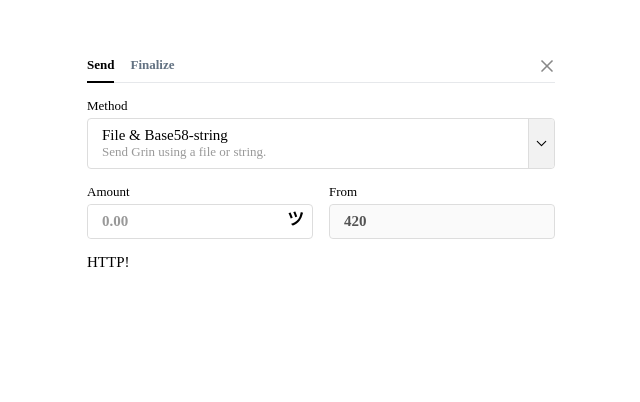
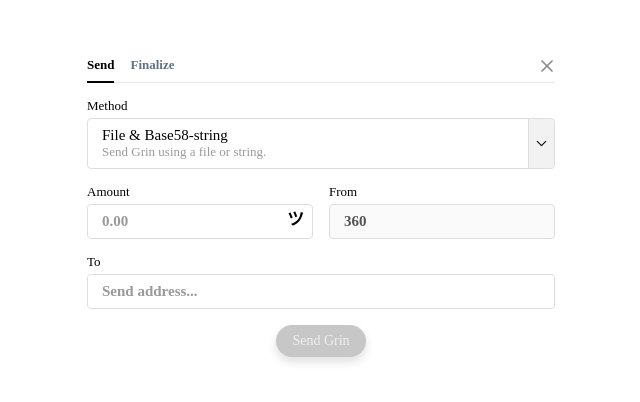
Before and after one commit to nijynot/wimble, a React app: page /#/send/http in a window 1280 px wide. Shown: the top 402 px of the page, without its empty margins (319-959 px from the left). Built offline with nearby package versions, Linux system fonts and the light colour scheme; the HTML template or start-up script is replaced by a standard one; a web font is replaced by a local one.

Commit message:
add `react-spring` transitions and tweak http page

```diff
--- a/src/renderer/views/App.js
+++ b/src/renderer/views/App.js
@@ -44,7 +44,7 @@ function App(props) {
     },
   };
 
-  const transitions = useTransition(location, location => location.pathname, {
+  const transitions = useTransition(location, location => location.pathname.split('/')[1], {
     ...animation,
   })
 
@@ -78,13 +78,13 @@ function App(props) {
         <div className="App-drag"></div>
       </div>
       <Route path="/" render={() => (
-        // <div className={cx('App', { hide: (isSettingsActive || isReceiveActive || isSendActive) })}>
-        <div className={cx('App')}>
+        <div className={cx('App', { hide: (isSettingsActive || isReceiveActive || isSendActive) })}>
+        {/*<div className={cx('App')}>*/}
           <HomePage
             setSend={() => setSend(true)}
             setReceive={() => setReceive(true)}
           />
-          {location.pathname}
+          {/*location.pathname*/}
           <Link to="/settings">
             <button
               className="App-settings-btn"
@@ -95,7 +95,15 @@ function App(props) {
           </Link>
         </div>
       )} />
-      <Switch>
+      {transitions.map(({ item, key, props }) => {
+        return <animated.div key={key} style={{
+          ...props,
+          background: 'white',
+          zIndex: 10000,
+          width: (item.pathname.split('/')[1] !== '') ? '100%' : null,
+          height: (item.pathname.split('/')[1] !== '') ? '100%' : null,
+        }}>
+        <Switch location={item}>
           <Route path="/send/:method" render={() => <SendPage />} />
           <Route path="/receive" render={() => <ReceivePage />} />
           <Route path="/settings" render={() => (
@@ -108,6 +116,8 @@ function App(props) {
             />
           )} />
         </Switch>
+        </animated.div>;
+      })}
     </React.Fragment>
   );
 }
--- a/src/renderer/views/components/OutsideClickHandler.js
+++ b/src/renderer/views/components/OutsideClickHandler.js
@@ -3,7 +3,6 @@ import PropTypes from 'prop-types';
 import cx from 'classnames';
 
 import { addEventListener } from 'consolidated-events';
-// import objectValues from 'object.values';
 
 const DISPLAY = {
   BLOCK: 'block',
--- a/src/renderer/views/pages/Home/HomePage.js
+++ b/src/renderer/views/pages/Home/HomePage.js
@@ -10,10 +10,10 @@ export default function HomePage(props) {
   const summary = {
     last_confirmed_height: 55086,
     minimum_confirmations: 1,
-    total: 420000000000,
+    total: 360000000000,
     amount_awaiting_confirmation: 0,
     amount_immature: 0,
-    amount_currently_spendable: 420000000000,
+    amount_currently_spendable: 360000000000,
     amount_locked: 0,
   };
   const txs = [
--- a/src/renderer/views/pages/Home/HomePage.scss
+++ b/src/renderer/views/pages/Home/HomePage.scss
@@ -12,7 +12,9 @@
   //   filter: blur(0px);
   // }
 }
-.Home-header {}
+.Home-header {
+  margin-top: 48px;
+}
 .Home-balance {}
 .Home-balance-subheading {
   text-align: center;
--- a/src/renderer/views/pages/Send/SendPage.js
+++ b/src/renderer/views/pages/Send/SendPage.js
@@ -5,7 +5,6 @@ import { Route, Link, Switch, withRouter } from 'react-router-dom';
 
 import Send from './components/Send';
 import Finalize from './components/Finalize';
-// import useRouter from 'hooks/useRouter';
 require('./SendPage.scss');
 
 function SendPage(props) {
--- a/src/renderer/views/pages/Send/SendPage.scss
+++ b/src/renderer/views/pages/Send/SendPage.scss
@@ -73,6 +73,7 @@
   position: relative;
 }
 .Send-label {
+  display: block;
   margin-bottom: 6px;
   font-size: 13px;
   font-weight: 500;
--- a/src/renderer/views/pages/Send/components/FileMethod.scss
+++ b/src/renderer/views/pages/Send/components/FileMethod.scss
@@ -11,7 +11,7 @@
   margin-top: 6px;
   outline: 0;
   position: relative;
-  transition: all .5s ease;
+  transition: all .2s ease;
   white-space: pre;
   &:hover {
     box-shadow: rgba(0, 0, 0, 0.1) 0px 2px 6px;
@@ -27,7 +27,8 @@
   justify-content: center;
   height: 55px;
   align-items: center;
-  transition: all .5s cubic-bezier(.19, 1, .22, 1);
+  transition: all .6s cubic-bezier(.19, 1, .22, 1);
+  // transition: all .5s cubic-bezier(.19, 1, .22, 1);
   &.active {
     color: black;
     height: 90px;
@@ -126,7 +127,7 @@
   font-size: 14px;
   padding: $tiny $small;
   outline: 0;
-  transition: background-color .5s ease, transform .2s ease, box-shadow .2s ease;
+  transition: background-color .6s ease, transform .2s ease, box-shadow .2s ease;
   &:hover:not([disabled]) {
     box-shadow: 0 7px 20px rgba(0, 0, 0, 0.16);
     transform: translateY(-1px) !important;
--- a/src/renderer/views/pages/Send/components/Finalize.js
+++ b/src/renderer/views/pages/Send/components/Finalize.js
@@ -1,9 +1,18 @@
 import React from 'react';
+
+require('./Finalize.scss');
 
 export default function Finalize() {
   return (
     <div className="Finalize">
-      Finalize?
+      <button className="Finalize-file">
+        <svg xmlns="http://www.w3.org/2000/svg" width="16" height="16" viewBox="0 0 24 24" fill="none" stroke="currentColor" stroke-width="2" stroke-linecap="round" stroke-linejoin="round" class="feather feather-file"><path d="M13 2H6a2 2 0 0 0-2 2v16a2 2 0 0 0 2 2h12a2 2 0 0 0 2-2V9z"></path><polyline points="13 2 13 9 20 9"></polyline></svg>
+        <span className="Finalize-file-description">Finalize by File</span>
+      </button>
+      <textarea
+        className="Finalize-string"
+        placeholder="Paste your string..."
+      ></textarea>
     </div>
   );
 }
--- /dev/null
+++ b/src/renderer/views/pages/Send/components/Finalize.scss
@@ -0,0 +1,20 @@
+.Finalize-file {
+  border: 1px solid #ddd;
+  background-color: white;
+  border-radius: 4px;
+  padding: 8px 12px;
+  & svg {
+    margin-right: 8px;
+    vertical-align: bottom;
+  }
+}
+.Finalize-string {
+  display: block;
+  margin-top: 16px;
+  border: 1px solid #ddd;
+  background-color: white;
+  border-radius: 4px;
+  padding: 8px 12px;
+  width: 100%;
+  height: 150px;
+}
--- a/src/renderer/views/pages/Send/components/HTTPMethod.js
+++ b/src/renderer/views/pages/Send/components/HTTPMethod.js
@@ -1,10 +1,49 @@
 import React, { useState } from 'react';
 import cx from 'classnames';
 
+import Input from 'components/Input';
+
 export default function HTTPMethod() {
+  const [addr, setAddr] = useState('');
+  const [loading, setLoading] = useState(false);
+
+  function send() {
+    setLoading(true);
+    setTimeout(() => {
+      setLoading(false);
+    }, 1000);
+  }
+
   return (
-    <div>
-      HTTP!
+    <div className="HTTPMethod">
+      <label className="Send-label">To</label>
+      <Input
+        rootClassName="Send-amount"
+        className="Send-amount-ctrl"
+        placeholder="Send address..."
+        value={addr}
+        onChange={(e) => setAddr(e.target.value)}
+      />
+      <div className="FileMethod-footer">
+        <button
+          className={cx('FileMethod-end-btn')}
+          disabled={(!addr)}
+          onClick={() => send()}
+        >
+          Send Grin
+          <svg
+            className={cx('spinner', {
+              active: loading,
+            })}
+            width="18"
+            height="18"
+            viewBox="0 0 18 18"
+            version="1.1"
+          >
+            <circle className="circle" cx="9" cy="9" r="7" strokeLinecap="round" strokeWidth="2" stroke="#fff" fill="none" />
+          </svg>
+        </button>
+      </div>
     </div>
   );
 }
--- a/src/renderer/views/pages/Send/components/Send.js
+++ b/src/renderer/views/pages/Send/components/Send.js
@@ -71,7 +71,7 @@ export default function Send(props) {
           <Input
             rootClassName="Send-amount"
             className="Send-amount-ctrl"
-            value={(props.amount) ? `420 - ${props.amount} ≈ ${420 - parseInt(props.amount)}` : '420'}
+            value={(props.amount) ? `360 - ${props.amount} ≈ ${360 - parseInt(props.amount)}` : '360'}
             disabled
           />
         </div>
@@ -79,8 +79,6 @@ export default function Send(props) {
       <div className="Send-column">
         <Route path="/send/file" render={() => <FileMethod amount={props.amount} />} />
         <Route path="/send/http" exact render={() => <HTTPMethod />} />
-        <Switch>
-        </Switch>
       </div>
     </React.Fragment>
   );
```
Lines whose indentation alone changed are shown as unchanged.
